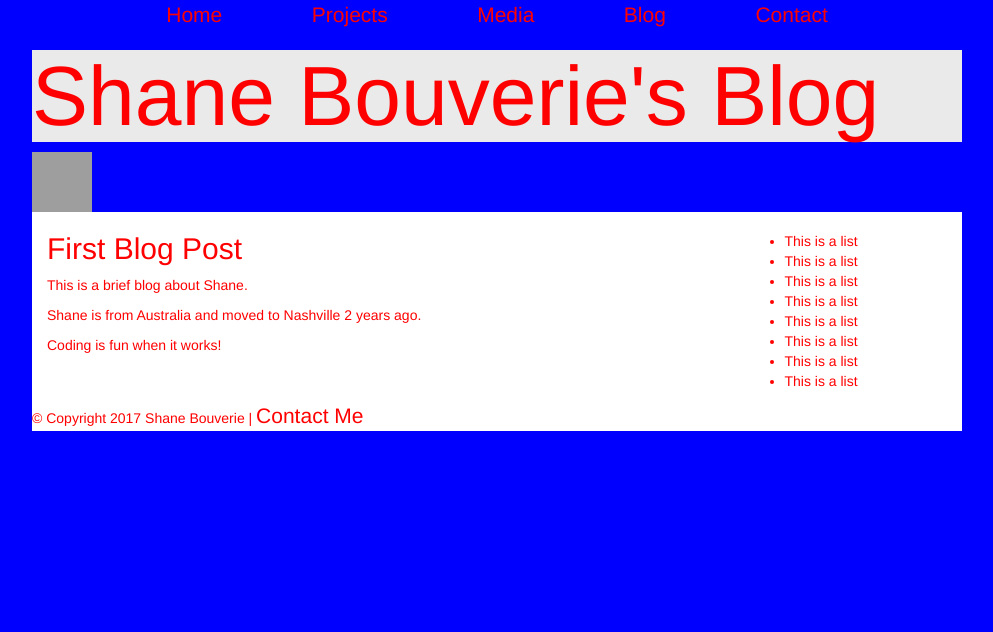
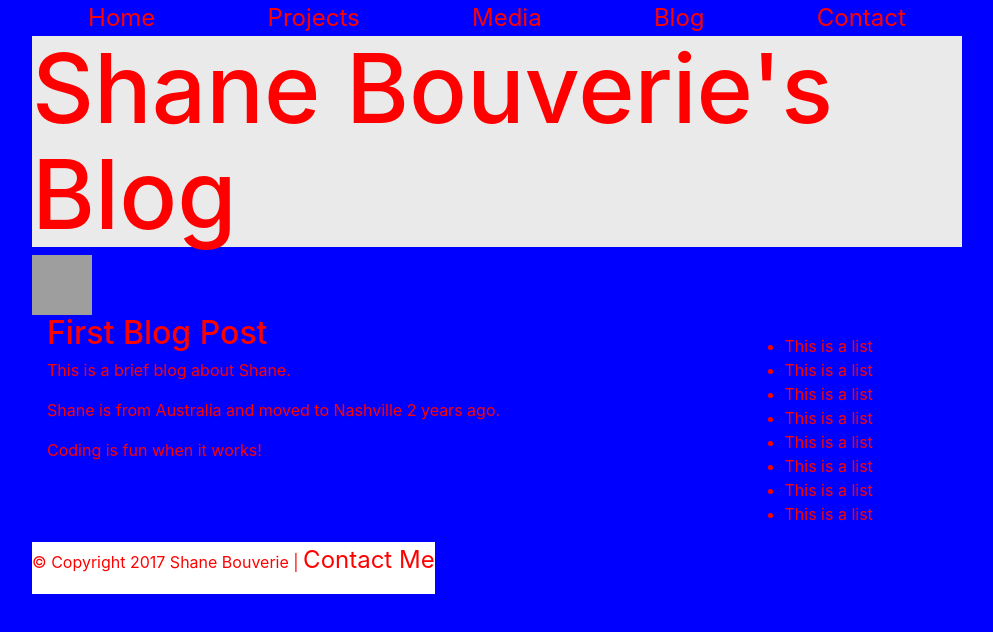
Before and after one commit to shaneo92/shanebouverie-portfolio, a website: page blog/index.html in a window 1280 px wide. Shown: the whole page, without its empty margins (143-1136 px from the left). Drawn offline with nearby package versions, Linux system fonts and the light colour scheme; no server answers; grey boxes are pictures that could not be loaded.

Commit message:
add Bootstrap to Blog page

```diff
--- a/blog/index.html
+++ b/blog/index.html
@@ -5,7 +5,7 @@
   <meta name="viewport" content="width=device-width, initial-scale=1.0">
   <meta http-equiv="X-UA-Compatible" content="ie=edge">
   <title>Blog</title>
-<link rel="stylesheet" href="../node_modules/bootstrap/dist/css/bootstrap.css">
+<link rel="stylesheet" href="https://maxcdn.bootstrapcdn.com/bootstrap/4.0.0-alpha.6/css/bootstrap.min.css" integrity="sha384-rwoIResjU2yc3z8GV/NPeZWAv56rSmLldC3R/AZzGRnGxQQKnKkoFVhFQhNUwEyJ" crossorigin="anonymous">
 
 <link type="text/css" rel="stylesheet" href="../styles/style.css"/>
 
```
